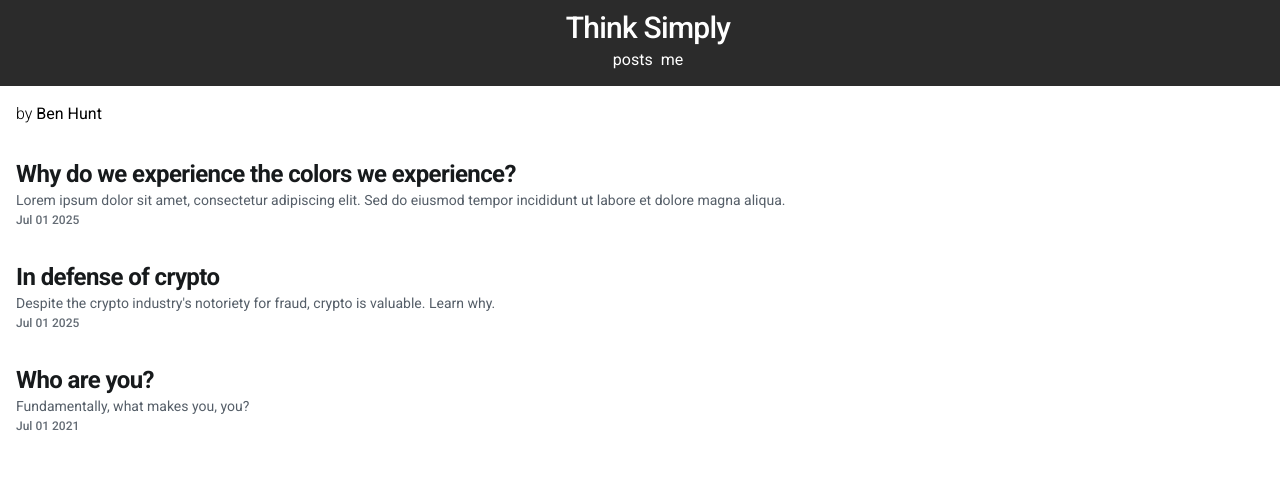
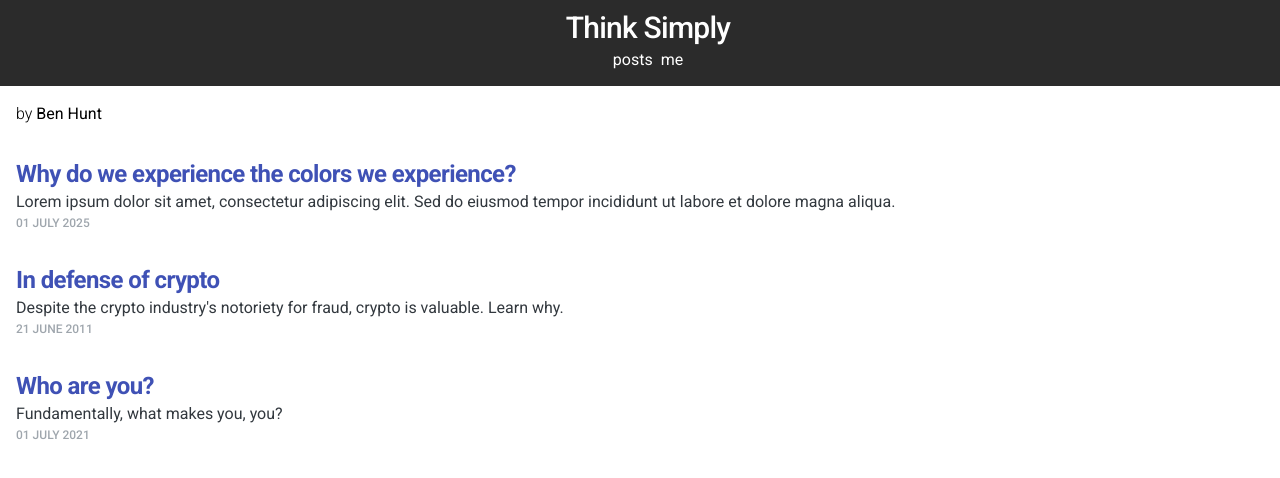
Before and after one commit to BenHunt-io/thinksimply, a Next.js app: page / in a window 1280 px wide. Shown: the top 478 px of the page. Built offline with nearby package versions, Linux system fonts and the light colour scheme.

Commit message:
dynamically route titles to blog posts

```diff
--- a/src/app/page.tsx
+++ b/src/app/page.tsx
@@ -1,6 +1,7 @@
 "use client";
-import { Box, Stack, Typography, useTheme } from "@mui/joy";
+import { Box, Link, Stack, Typography, useTheme } from "@mui/joy";
 import dayjs from "dayjs";
+import { useRouter } from "next/navigation";
 
 const Header = () => {
   const theme = useTheme();
@@ -71,16 +72,19 @@ const PostContainer = () => {
     <Stack spacing={4}>
       <Post
         title="Why do we experience the colors we experience?"
+        postId="why-do-we-experience-the-colors-we-experience"
         date={dayjs("2025-07-01")}
         description="Lorem ipsum dolor sit amet, consectetur adipiscing elit. Sed do eiusmod tempor incididunt ut labore et dolore magna aliqua."
       />
       <Post
         title="In defense of crypto"
-        date={dayjs("2025-07-01")}
+        postId="in-defense-of-crypto"
+        date={dayjs("2011-06-21")}
         description="Despite the crypto industry's notoriety for fraud, crypto is valuable. Learn why."
       />
       <Post
         title="Who are you?"
+        postId="who-are-you"
         date={dayjs("2021-07-01")}
         description="Fundamentally, what makes you, you?"
       />
@@ -90,16 +94,26 @@ const PostContainer = () => {
 
 const Post = (props: {
   title: string;
+  postId: string;
   date: dayjs.Dayjs;
   description: string;
 }) => {
   const theme = useTheme();
+  const router = useRouter();
   return (
     <Stack>
-      <Typography level="h3">{props.title}</Typography>
-      <Typography level="body-sm">{props.description}</Typography>
-      <Typography level="body-xs" sx={{ color: theme.palette.neutral[500] }}>
-        {props.date.format("MMM DD YYYY")}
+      <Link
+        level="h3"
+        color="primary"
+        onClick={() => router.push(`/posts/${props.postId}`)}
+      >
+        {props.title}
+      </Link>
+      <Typography level="body-md" fontWeight={400}>
+        {props.description}
+      </Typography>
+      <Typography level="body-xs" sx={{ color: theme.palette.neutral[400] }}>
+        {props.date.format("DD MMMM YYYY").toUpperCase()}
       </Typography>
     </Stack>
   );
--- a/src/app/providers.tsx
+++ b/src/app/providers.tsx
@@ -6,6 +6,24 @@ const theme = extendTheme({
     body: "Roboto",
     display: "Roboto",
   },
+  colorSchemes: {
+    light: {
+      palette: {
+        primary: {
+          50: "#e8eaf6",
+          100: "#c5cae9",
+          200: "#9fa8da",
+          300: "#7986cb",
+          400: "#5c6bc0",
+          500: "#3f51b5",
+          600: "#3949ab",
+          700: "#303f9f",
+          800: "#283593",
+          900: "#1a237e",
+        },
+      },
+    },
+  },
 });
 
 export const Providers = ({ children }: { children: React.ReactNode }) => {
```
Also changed, not shown: src/app/posts/[post]/page.tsx (added, +8 -0 lines).
